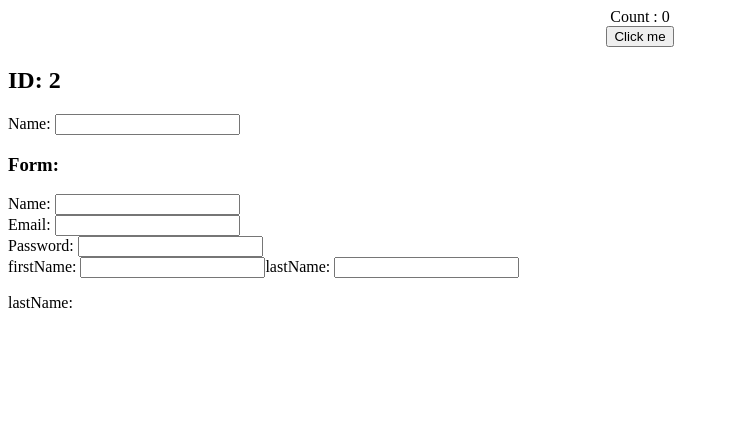
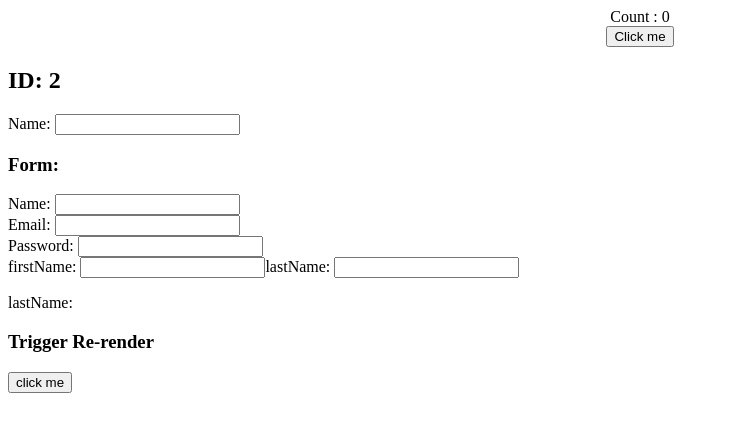
Before and after one commit to aizazjk02/hooks-tips-and-tricks, a React (Vite) app: page / in a window 1280 px wide. Shown: the top 432 px of the page, without its empty margins (0-729 px from the left). Built offline with nearby package versions, Linux system fonts and the light colour scheme.

Commit message:
add: when does a component re-renders?

```diff
--- a/src/App.jsx
+++ b/src/App.jsx
@@ -1,3 +1,4 @@
+import ComponentReRender from "./componentReRender";
 import ProductCardBetter from "./conditionalRender";
 import ProductCard from "./conditionalRender";
 import UseStateInfo from "./dontUseState";
@@ -29,6 +30,10 @@ const App = () => {
         // Dont have to use state all the time
       }
       <UseStateInfo />
+      {
+        // When does a component re-renders?
+      }
+      <ComponentReRender />
     </div>
   );
 };
--- /dev/null
+++ b/src/componentReRender.jsx
@@ -0,0 +1,21 @@
+import { useState } from "react";
+
+const ComponentReRender = () => {
+  const [user, setUser] = useState("");
+  console.log("rendering...");
+  const handleClick = () => {
+    /**
+     * ? If you pass a same primitive value of the prev state to setState, then the component will not re-render as the state has not changed.
+     * ! Same is not true for the objects, as they store reference and not the actual value. So, everytime even if the actual oject is same. It's reference will be different.
+     */
+    setUser("");
+  };
+  return (
+    <div>
+      <h3>Trigger Re-render</h3>
+      <button onClick={handleClick}>click me</button>
+    </div>
+  );
+};
+
+export default ComponentReRender;
```
